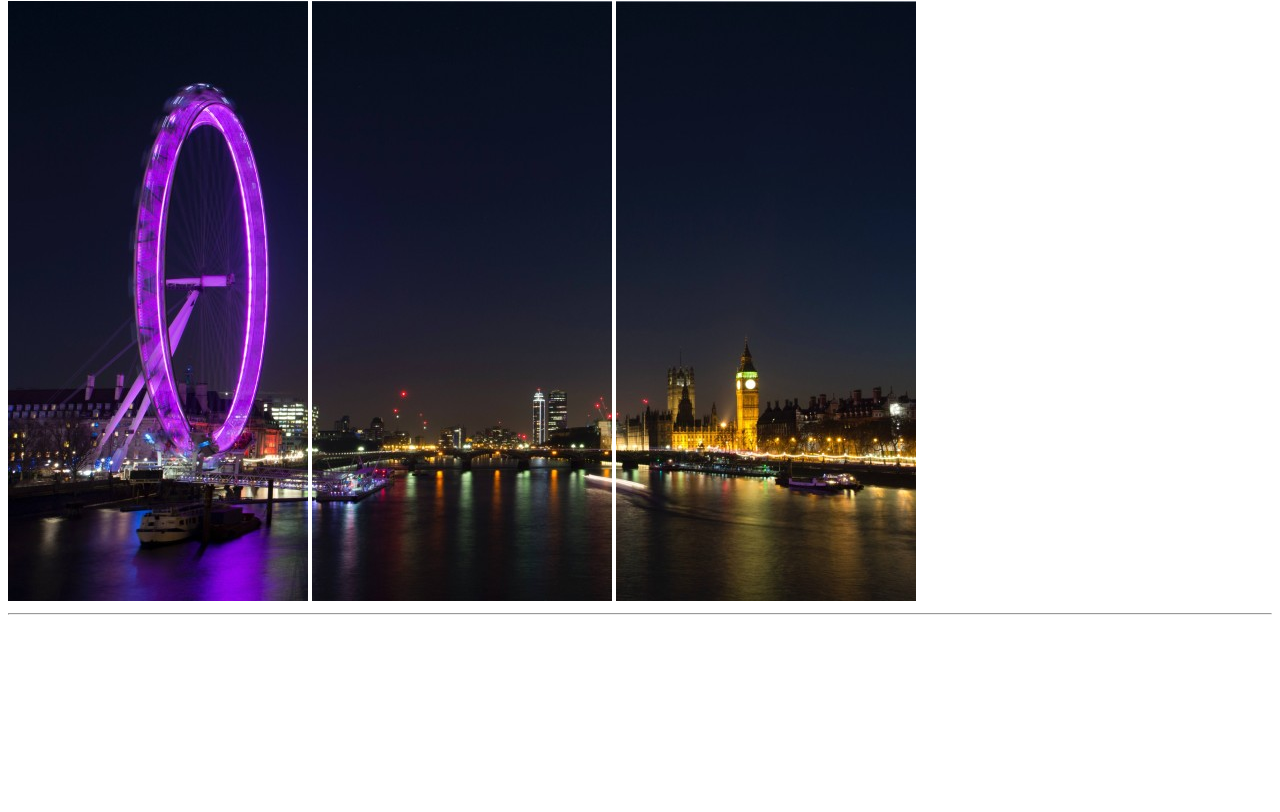
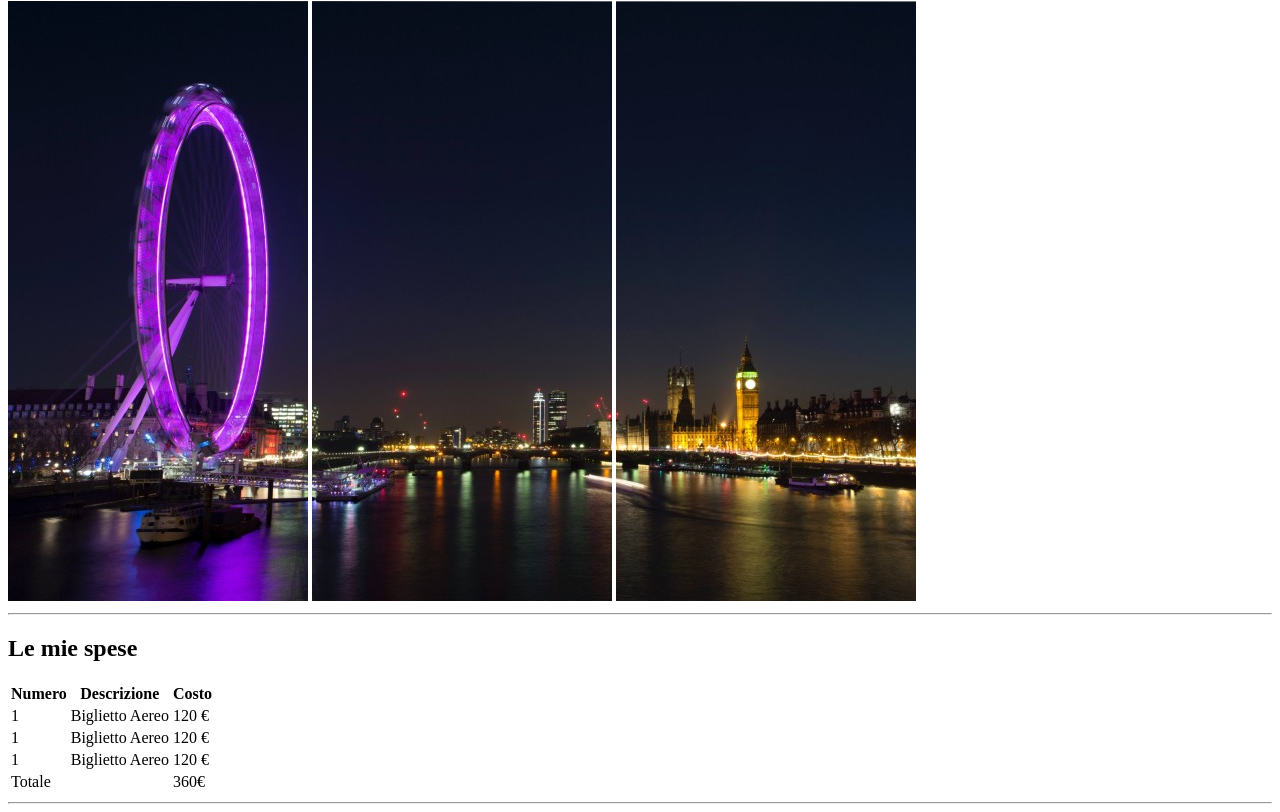
Before and after one commit to AntonioFilippa/html-london-trip, a plain HTML site: page index.html in a window 1280 px wide. Shown: the part 79-891 px from the top of the page. Before the commit the page ends 800 px from the top, so only its background shows below. Drawn offline with Linux system fonts and the light colour scheme; files whose address does not match are found by name.

Commit message:
[FEAT]Added table 1 and value.

```diff
--- a/index.html
+++ b/index.html
@@ -17,6 +17,57 @@
 
     <hr>
 </div>
+<!-- Lista spese -->
+
+<div>
+    <h2>Le mie spese</h2>
+
+    <table>
+        <thead>
+            <tr>
+                <th>Numero</th>
+                <th>Descrizione</th>
+                <th>Costo</th>
+            </tr>
+        </thead>
+
+        <tbody>
+            <tr>
+
+                <td>1</td>
+                <td>Biglietto Aereo</td>
+                <td>120 &euro;</td>
+
+            </tr>
+
+            <tr>
+
+                 <td>1</td>
+                 <td>Biglietto Aereo</td>
+                 <td>120 &euro;</td>
+
+            </tr>
+
+            <tr>
+
+                <td>1</td>
+                <td>Biglietto Aereo</td>
+                <td>120 &euro;</td>
+
+            </tr>
+
+        </tbody>
+
+        <tfoot>
+            <tr>
+                <td colspan="2">Totale</td>
+                <td>360&euro;</td>
+            </tr>
+        </tfoot>
+
+         </table>
+    <hr>
+</div>
 
 <body>
 
```
